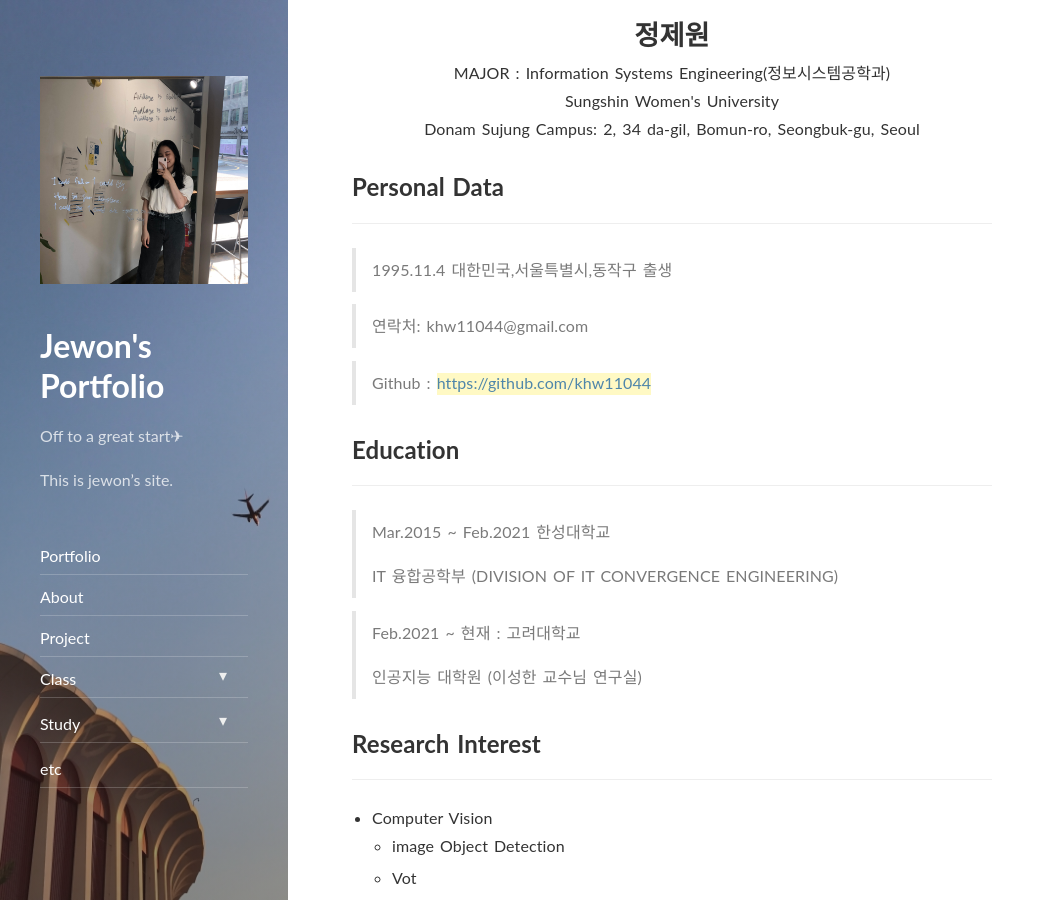
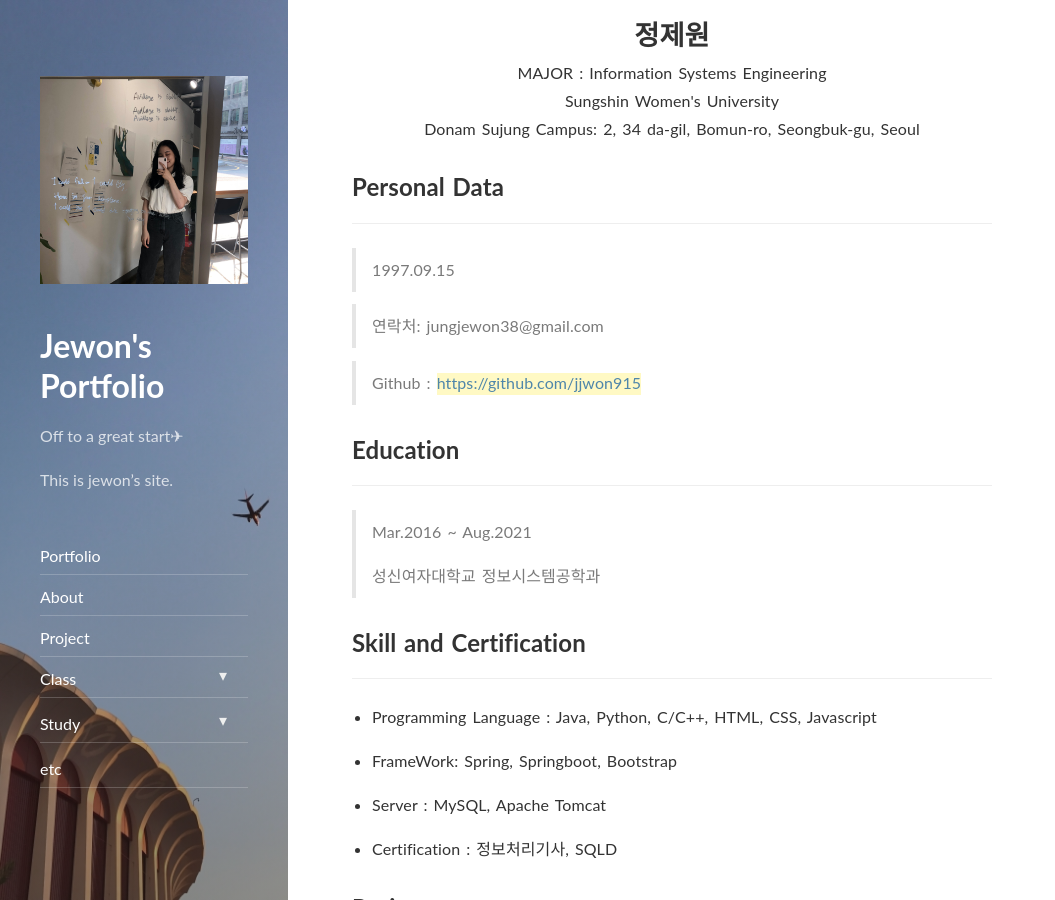
Before and after one commit to jjwon915/jjwon915.github.io, a Jekyll site: the page built from portfolio.md, in a window 1280 px wide and 900 px high, scrolled down 311 px. Shown: the whole window, without its empty margins (0-1055 px from the left). Built offline with Jekyll 4.4.1, drawn with Linux system fonts in a browser that asks for light colours; nearby versions of some CDN libraries; some of the changed text lies outside the part shown.

Commit message:
Update portfolio.md

```diff
--- a/portfolio.md
+++ b/portfolio.md
@@ -15,7 +15,7 @@ font-weight:bold">
 </span>
 </center>
 
-<center>MAJOR : Information Systems Engineering(정보시스템공학과)</center>
+<center>MAJOR : Information Systems Engineering</center>
 
 <center>Sungshin Women's University</center>
 
@@ -23,44 +23,38 @@ font-weight:bold">
 
 ## Personal Data
 ---
-> 1995.11.4 대한민국,서울특별시,동작구 출생
+> 1997.09.15
 
-> 연락처: khw11044@gmail.com
+> 연락처: jungjewon38@gmail.com
 
-> Github : <a href="https://github.com/khw11044">https://github.com/khw11044</a>
+> Github : <a href="https://github.com/jjwon915">https://github.com/jjwon915</a>
 
 
 ## Education
 ---
-> Mar.2015 ~ Feb.2021 한성대학교
+> Mar.2016 ~ Aug.2021
 >
-> IT 융합공학부 (DIVISION OF IT CONVERGENCE ENGINEERING)
-
-> Feb.2021 ~ 현재 : 고려대학교
->
-> 인공지능 대학원 (이성한 교수님 연구실)
+> 성신여자대학교 정보시스템공학과
 
 
-## Research Interest
+## Skill and Certification
 ---
+- Programming Language : Java, Python, C/C++, HTML, CSS, Javascript
 
-* Computer Vision
-    + image Object Detection
-    + Vot
-    + Semantic/Instance Segmentation
-    + Super Resolution
+- FrameWork: Spring, Springboot, Bootstrap
 
-* Machine Learning / Deep Learning
-    + GAN
-    + Few-Shot Learning
-    + Meta Learning
+- Server : MySQL, Apache Tomcat
+
+- Certification : 정보처리기사, SQLD
+
 
 ## Project
 ---
 
-* **Visual Object Tracking Using Plenoptic Image Sequences**
+* **한이음 공모전**
 
-과학기술정보통신부-한성대 프로젝트 : 학부생 인턴
+프로젝트 주제 : 동안 피부를 위한 천연 화장품 메이커
+
 
 Lightfield 영상에서의 Siamease Network를 이용한 단일 객체 추적
 
```
